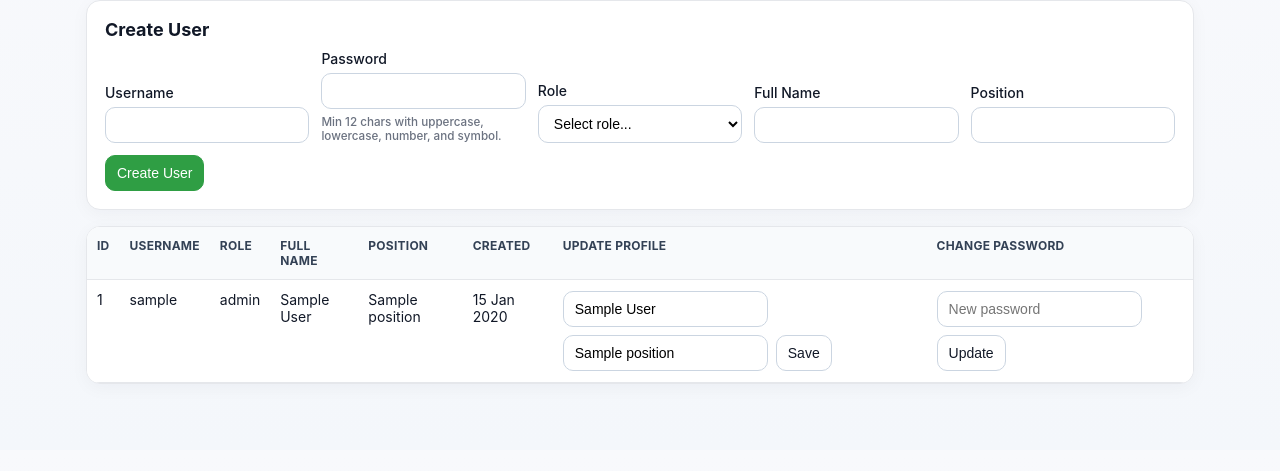
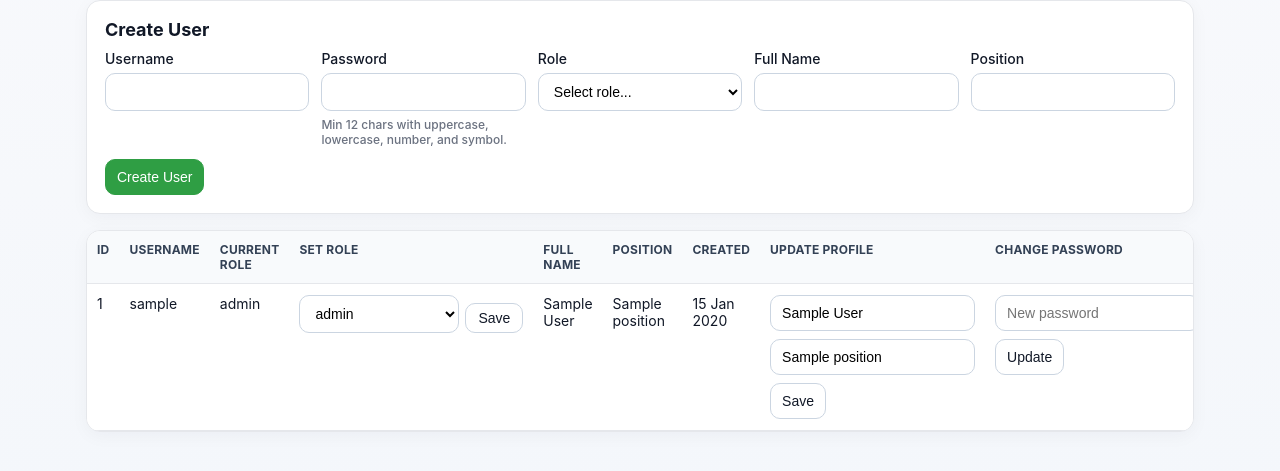
Before and after one commit to HAL001BOT/work-permits-mvp, a Node server app: template views/admin-users.ejs in a window 1280 px wide. Shown: the part 119-590 px from the top of the page. Run offline with Node 20, Linux system fonts and the light colour scheme; the template is opened without the code that fills it: most values are stand-ins (such as "Sample title", 1, 10 or a date in 2020); some libraries are stand-ins or nearby versions.

Commit message:
Allow role changes from admin dashboard

```diff
--- a/public/css/style.css
+++ b/public/css/style.css
@@ -145,7 +145,37 @@ button:hover, .button:hover { background: #f3f4f6; }
   display: grid;
   grid-template-columns: repeat(auto-fit, minmax(180px, 1fr));
   gap: 12px;
-  align-items: end;
+  align-items: start;
+}
+.grid-form label {
+  display: flex;
+  flex-direction: column;
+  gap: 6px;
+}
+.grid-form input,
+.grid-form select {
+  width: 100%;
+  min-height: 38px;
+}
+.grid-form small.muted {
+  font-size: 12px;
+}
+.grid-form__actions {
+  grid-column: 1 / -1;
+  display: flex;
+  justify-content: flex-start;
+}
+.role-select-form {
+  display: flex;
+  align-items: flex-end;
+  gap: 6px;
+}
+.role-select-form select {
+  min-width: 160px;
+}
+.role-select-form .button {
+  flex-shrink: 0;
+  padding: 6px 12px;
 }
 .field-half { flex: 1; min-width: 220px; }
 
--- a/server.js
+++ b/server.js
@@ -1132,9 +1132,18 @@ app.post('/logout', requireAuth, (req, res) => req.session.destroy(() => res.red
 
 app.get('/admin/users', requireAuth, requireAdmin, (req, res) => {
   const users = db.prepare(`SELECT id, username, role, full_name, position, created_at FROM users ORDER BY created_at DESC`).all();
-  const success = req.query.created ? 'User created successfully.' : (req.query.pwchanged ? 'Password changed successfully.' : (req.query.profileUpdated ? 'User profile updated.' : null));
-  const error = req.query.pwerror ? 'Could not change password.' : (req.query.profileError ? 'Could not update user profile.' : null);
+  const success = req.query.created ? 'User created successfully.' : (req.query.pwchanged ? 'Password changed successfully.' : (req.query.profileUpdated ? 'User profile updated.' : (req.query.roleUpdated ? 'Role updated successfully.' : null)));
+  const error = req.query.pwerror ? 'Could not change password.' : (req.query.profileError ? 'Could not update user profile.' : (req.query.roleError ? 'Invalid role selection.' : null));
   res.render('admin-users', { users, error, success, roles: Object.values(ROLES) });
+});
+
+app.post('/admin/users/:id(\\d+)/role', requireAuth, requireAdmin, (req, res) => {
+  const role = String(req.body.role || '').trim();
+  if (!Object.values(ROLES).includes(role)) return res.status(400).redirect('/admin/users?roleError=1');
+  const user = db.prepare('SELECT id FROM users WHERE id = ?').get(req.params.id);
+  if (!user) return res.status(404).redirect('/admin/users?roleError=1');
+  db.prepare('UPDATE users SET role = ? WHERE id = ?').run(role, req.params.id);
+  return res.redirect('/admin/users?roleUpdated=1');
 });
 
 app.post('/admin/users', requireAuth, requireAdmin, (req, res) => {
--- a/views/admin-users.ejs
+++ b/views/admin-users.ejs
@@ -41,20 +41,32 @@
         <label>Position
           <input name="position" />
         </label>
-        <div class="row gap wrap"><button type="submit" class="button primary">Create User</button></div>
+        <div class="grid-form__actions">
+          <button type="submit" class="button primary">Create User</button>
+        </div>
       </form>
     </section>
 
     <section class="table-card card">
       <div class="table-wrap">
         <table>
-          <thead><tr><th>ID</th><th>Username</th><th>Role</th><th>Full Name</th><th>Position</th><th>Created</th><th>Update Profile</th><th>Change Password</th></tr></thead>
+          <thead><tr><th>ID</th><th>Username</th><th>Current Role</th><th>Set Role</th><th>Full Name</th><th>Position</th><th>Created</th><th>Update Profile</th><th>Change Password</th></tr></thead>
           <tbody>
             <% users.forEach(u => { %>
               <tr>
                 <td><%= u.id %></td>
                 <td><%= u.username %></td>
                 <td><%= u.role %></td>
+                <td>
+                  <form method="post" action="/admin/users/<%= u.id %>/role" class="role-select-form">
+                    <select name="role" required>
+                      <% roles.forEach(roleOption => { %>
+                        <option value="<%= roleOption %>" <%= roleOption === u.role ? 'selected' : '' %>><%= roleOption %></option>
+                      <% }) %>
+                    </select>
+                    <button type="submit" class="button">Save</button>
+                  </form>
+                </td>
                 <td><%= u.full_name || '—' %></td>
                 <td><%= u.position || '—' %></td>
                 <td><%= u.created_at %></td>
```
